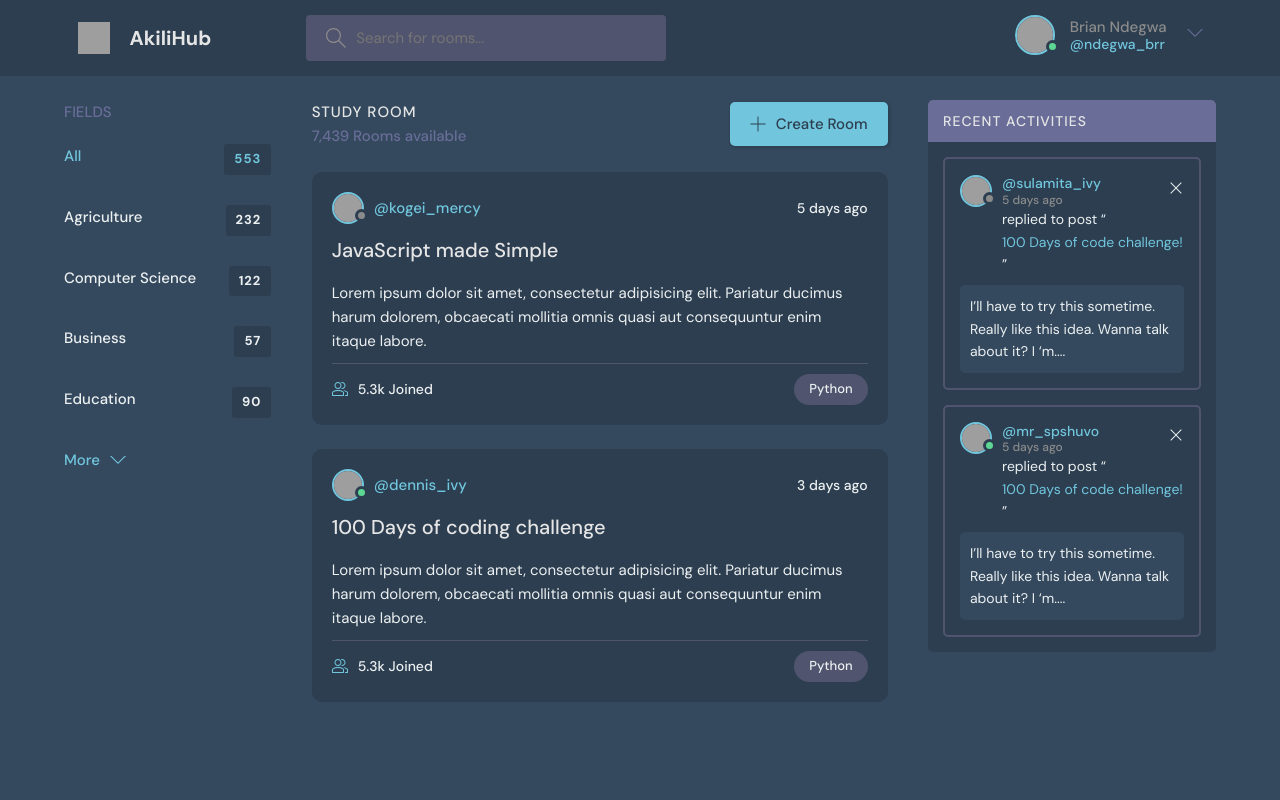
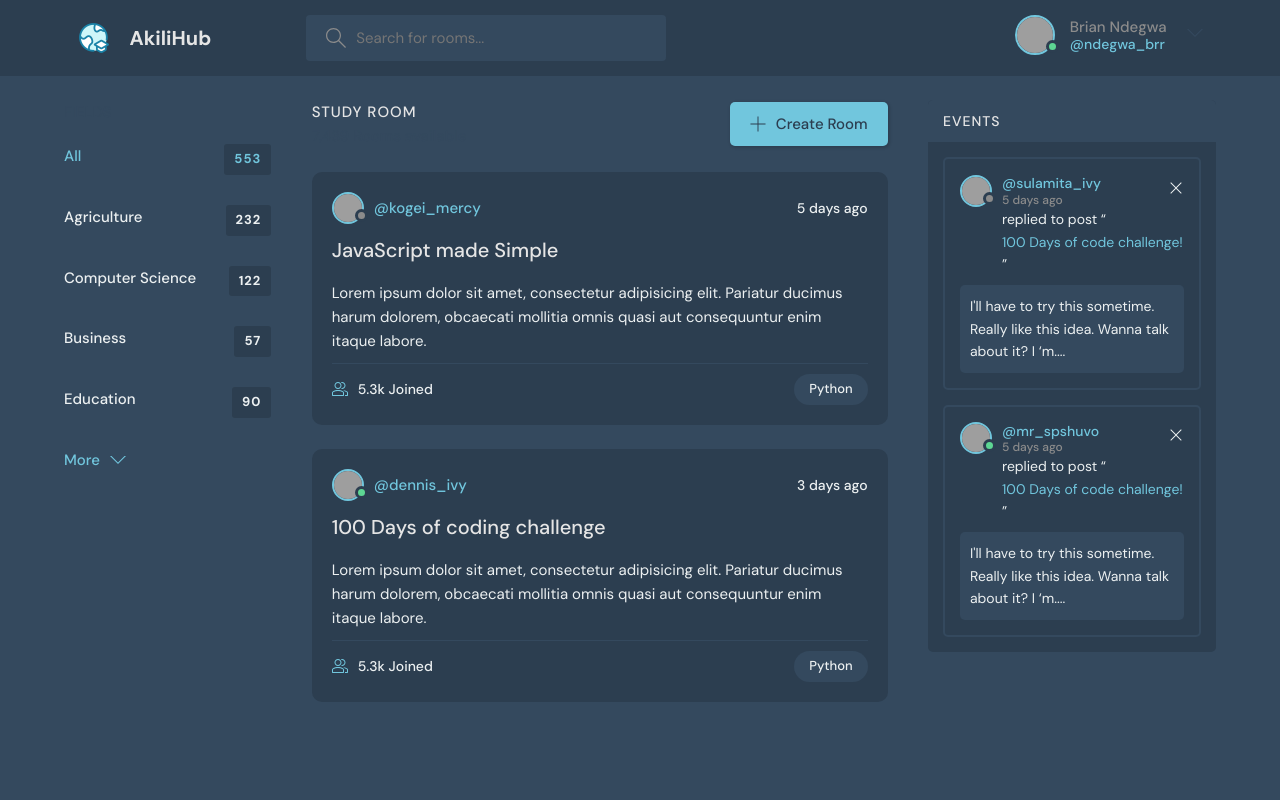
Before and after one commit to nokekip/Akilihub, a Django app: template base/templates/index.html in a window 1280 px wide. Run offline with Django 5.2, Linux system fonts and the light colour scheme; the template is opened without the code that fills it, so the values that code supplies are empty; grey boxes are pictures that could not be loaded.

Commit message:
I fixed the favicon error and updated the CSS

```diff
--- a/base/templates/index.html
+++ b/base/templates/index.html
@@ -4,7 +4,7 @@
     <meta charset="UTF-8" />
     <meta http-equiv="X-UA-Compatible" content="IE=edge" />
     <meta name="viewport" content="width=device-width, initial-scale=1.0" />
-    <link rel="shortcut icon" href="/templates/assets/logo.svg" type="image/x-icon" />
+    <link rel="shortcut icon" href="assets/icons/online-lesson.png" type="image/x-icon" />
     <link rel="stylesheet" href="style.css" />
     <title>AkiliHub - Find study partners around the world!</title>
   </head>
@@ -13,7 +13,7 @@
     <header class="header header--loggedIn">
       <div class="container">
         <a href="/" class="header__logo">
-          <img src="/base/templates/assets/logo.svg" />
+          <img src="/base/templates/assets/icons/learner.png" />
           <h1>AkiliHub</h1>
         </a>
         <form class="header__search">
@@ -233,7 +233,7 @@
         <!-- Activities Start -->
         <div class="activities">
           <div class="activities__header">
-            <h2>Recent Activities</h2>
+            <h2>Events</h2>
           </div>
           <div class="activities__box">
             <div class="activities__boxHeader roomListRoom__header">
@@ -260,7 +260,7 @@
             <div class="activities__boxContent">
               <p>replied to post “<a href="room.html">100 Days of code challenge!</a>”</p>
               <div class="activities__boxRoomContent">
-                I’ll have to try this sometime. Really like this idea. Wanna talk about it? I ‘m....
+                I'll have to try this sometime. Really like this idea. Wanna talk about it? I ‘m....
               </div>
             </div>
           </div>
@@ -290,7 +290,7 @@
             <div class="activities__boxContent">
               <p>replied to post “<a href="room.html">100 Days of code challenge!</a>”</p>
               <div class="activities__boxRoomContent">
-                I’ll have to try this sometime. Really like this idea. Wanna talk about it? I ‘m....
+                I'll have to try this sometime. Really like this idea. Wanna talk about it? I ‘m....
               </div>
             </div>
           </div>
--- a/base/templates/style.css
+++ b/base/templates/style.css
@@ -4,8 +4,8 @@
   --color-main: #71c6dd;
   --color-main-light: #e1f6fb;
   --color-dark: #2C3E50;
-  --color-dark-medium: #51546e;
-  --color-dark-light: #696d97;
+  --color-dark-medium: #34495E;
+  --color-dark-light: #34495E;
   --color-light: #e5e5e5;
   --color-gray: #8b8b8b;
   --color-light-gray: #ECF0F1;
```
Also changed, not shown: base/templates/assets/icons/learner.png (added).
